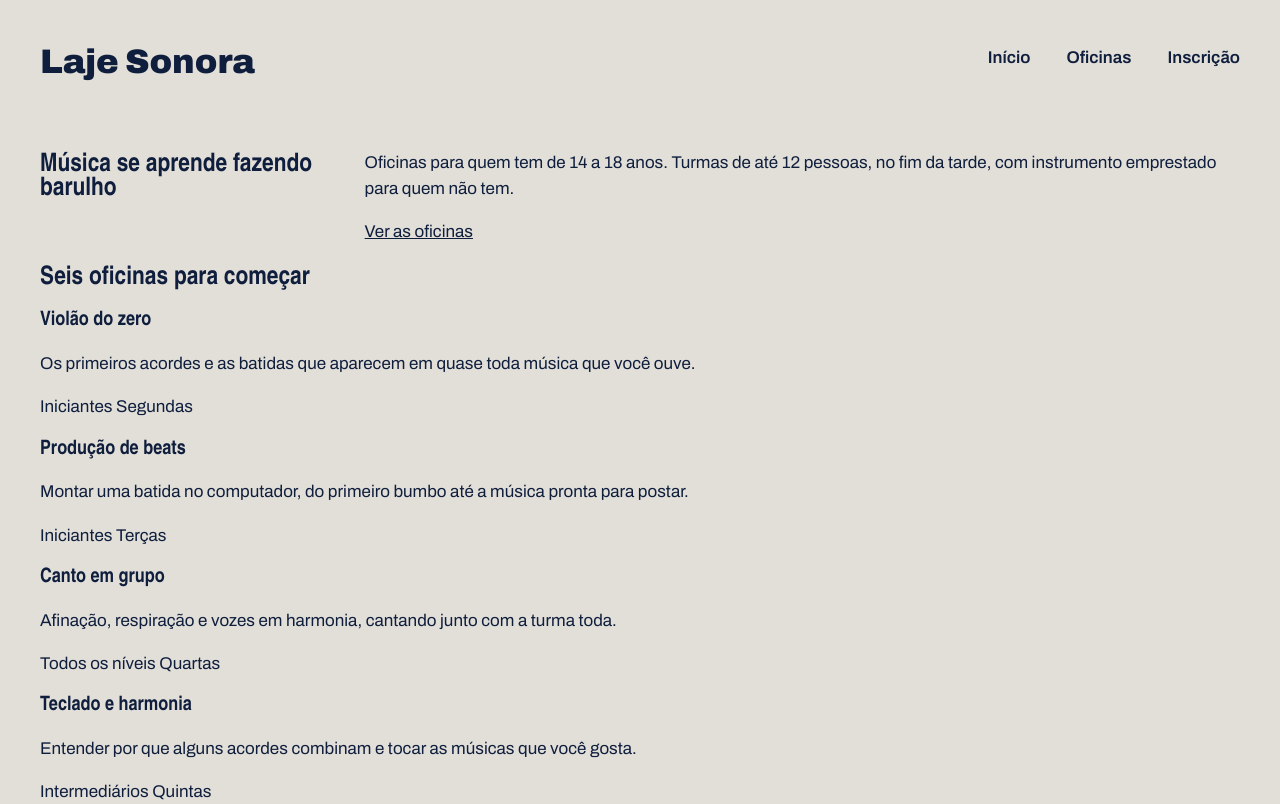
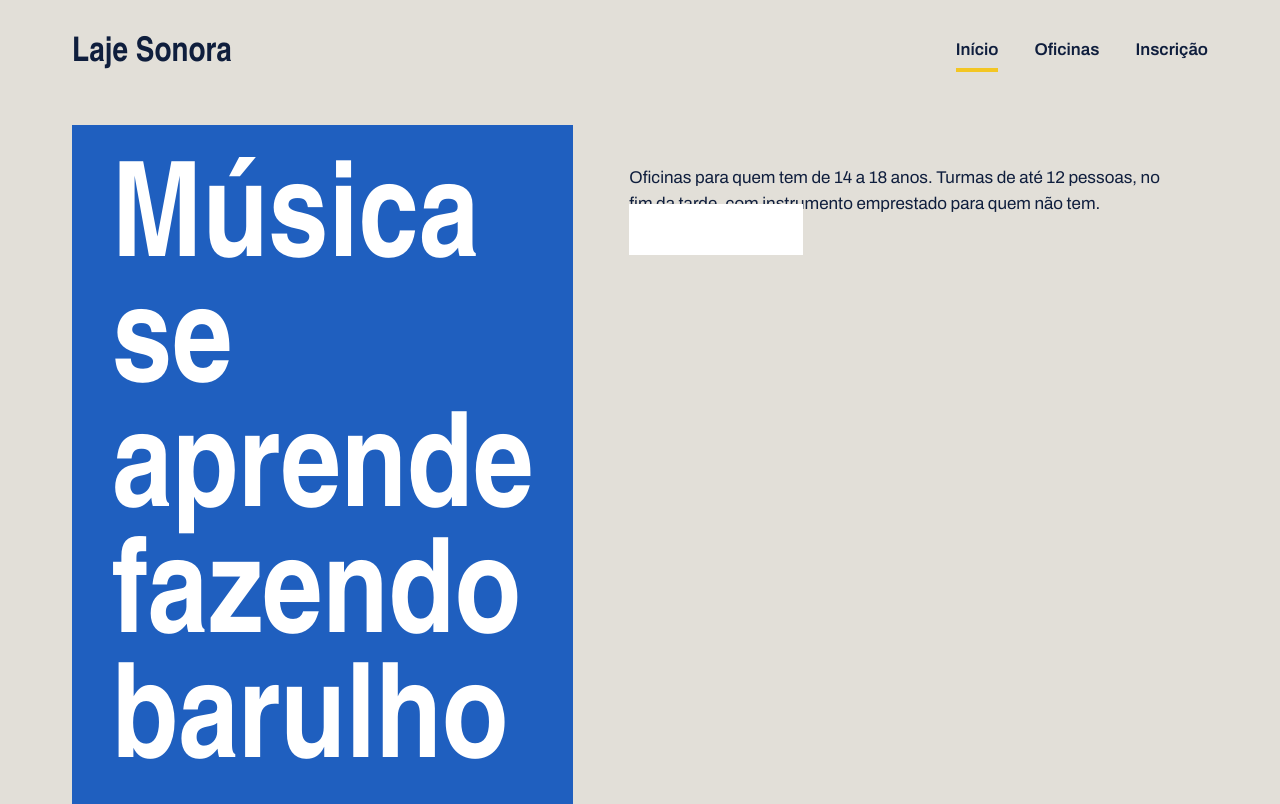
Before and after one commit to laismarques1/laje_sonora, a plain HTML site: page index.html in a window 1280 px wide. Shown: the top 804 px of the page. Drawn offline with Linux system fonts and the light colour scheme; a web font is replaced by a local one.

Commit message:
Topo com flex

```diff
--- a/index.css
+++ b/index.css
@@ -1,4 +1,4 @@
-* Reset *
+/* Reset */
 * {
   margin: 0;
   padding: 0;
@@ -49,14 +49,13 @@
 }
 
 .logo {
-    font font-family: var (--fonte cartaz);
+  font-family: var(--fonte-cartaz);
   font-size: 34px;
   font-weight: 900;
   text-decoration: none;
-
 }
 
-  .menu{
+.menu {
   display: flex;
   gap: 36px;
 }
@@ -69,11 +68,11 @@
 }
 
 .menu a:hover {
-    border-bottom: var(--tinta);
+  border-bottom-color: var(--tinta);
 }
 
 .menu a.atual {
-    border-bottom: var(--fita);
+  border-bottom-color: var(--fita);
 }
 
 .cartazes {
@@ -81,3 +80,46 @@
   display: flex;
   gap: 16px;
 }
+
+.cartaz {
+  padding: 40px;
+}
+
+.cartaz-principal {
+  background-color: var(--caixa-dagua);
+  color: var(--branco);
+  flex: 2;
+}
+
+.cartaz-principal h1 {
+  font-size: 132px;
+  max-width: 9ch;
+}
+
+.cartaz-lateral {
+  background-color: var(--fita);
+  flex: 1;
+  display: flex;
+  flex-direction: column;
+}
+
+.cartaz-lateral p {
+  font-size: 22px;
+  font-weight: 600;
+  line-height: 1.3;
+}
+
+.botao {
+  background: var(--branco);
+  color: var(--branco);
+  font-weight: 700;
+  text-decoration: none;
+  padding: 16px 28px;
+  border: none;
+  font-size: 17px;
+  font-family: var(--caixa-dagua);
+}
+
+.botao:hover {
+  background: var(--caixa-dagua);
+}
```
Lines whose indentation alone changed are shown as unchanged.
